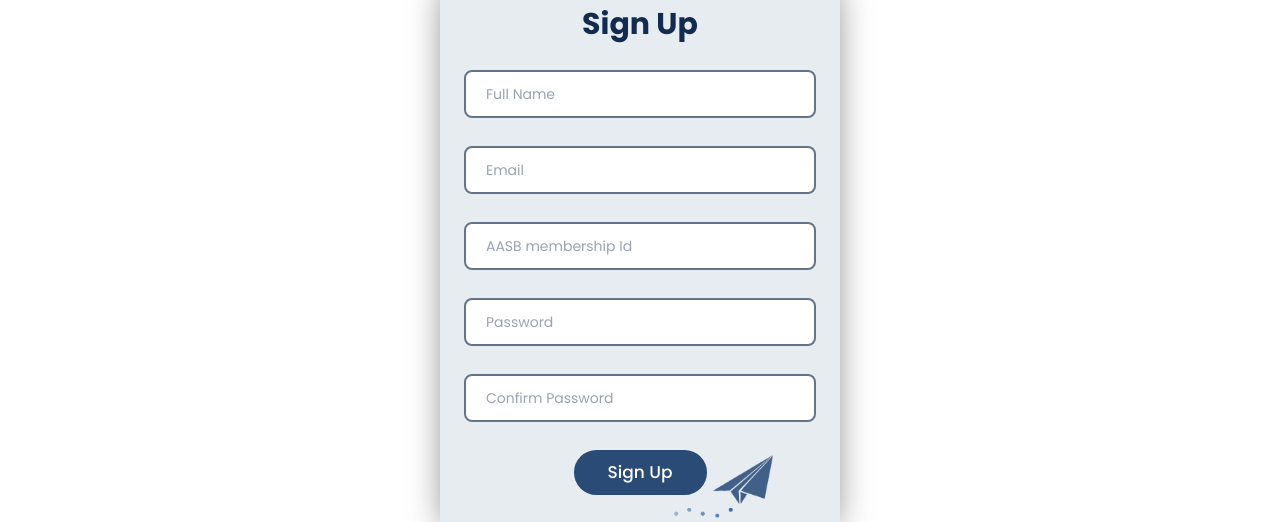
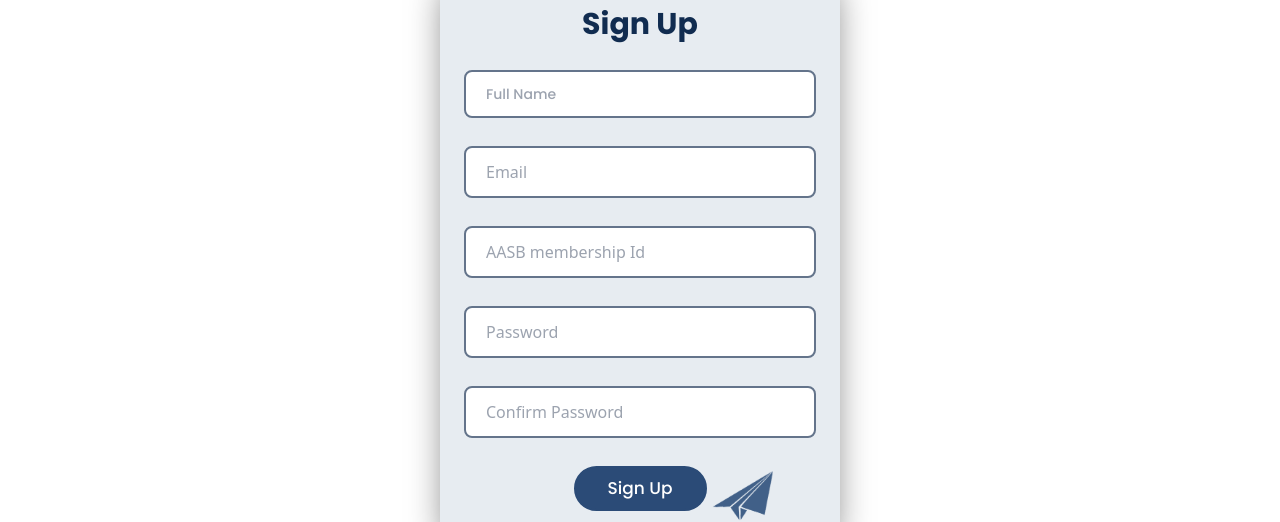
Before and after one commit to OmarMahin/AIAA-AUST-Student-Branch, a React (Vite) app: page /signup in a window 1280 px wide. Shown: the part 191-713 px from the top of the page. Built offline with nearby package versions, Linux system fonts and the light colour scheme; no server answers.

Commit message:
Login form size fixed and sign up font style updated

```diff
--- a/src/component/LoginForm.jsx
+++ b/src/component/LoginForm.jsx
@@ -92,8 +92,8 @@ const LoginForm = () => {
 	return (
 		<Container>
 
-			<div className='lg:mt-11 lg:w-[40%] mt-40 bg-[#E7ECF1] rounded-2xl mx-auto shadow-around shadow-black/60 relative overflow-hidden'>
-				<form>
+			<div className='lg:mt-11 lg:w-[40%] md:w-[60%] max-w-[400px] mt-40 bg-[#E7ECF1] rounded-2xl mx-auto shadow-around shadow-black/60 relative overflow-hidden'>
+				<form key={'login'}>
 					<Flex className={"flex flex-col items-center px-6 gap-6"}>
 						<h3 className='mx-auto mt-7 font-poppins font-bold text-darknest_blue text-3xl'>
 							Login
--- a/src/component/SignUpForm.jsx
+++ b/src/component/SignUpForm.jsx
@@ -168,15 +168,15 @@ const SignUpForm = () => {
 	return (
 		<Container>
 			<div className='lg:mt-11 lg:w-[40%] max-w-[400px] mt-40 bg-[#E7ECF1] rounded-2xl mx-auto shadow-around shadow-black/60 relative overflow-haasbIdden'>
-				<form key={'Sign-up-form'}>
+				<form key={'signup'}>
 					<Flex className={"flex flex-col items-center px-6 gap-7"}>
 						<h3 className='mx-auto mt-7 font-poppins font-bold text-darknest_blue text-3xl'>
 							Sign Up
 						</h3>
-						<div className='relative w-full'>
+						<div className='relative w-full font-poppins font-medium text-font-color text-sm'>
 							<input
 								type={"text"}
-								className='w-[100%] bg-white lg:py-3 py-3 lg:pl-5 px-4 rounded-lg border-2 border-slate-500 font-poppins font-regular text-sm'
+								className='w-[100%] bg-white lg:py-3 py-3 lg:pl-5 px-4 rounded-lg border-2 border-slate-500 '
 								placeholder={"Full Name"}
 								value={name}
 								onChange={nameInput}
@@ -188,7 +188,7 @@ const SignUpForm = () => {
 						<div className='relative w-full'>
 							<input
 								type={"email"}
-								className='w-[100%] bg-white lg:py-3 py-3 lg:pl-5 px-4 rounded-lg border-2 border-slate-500 font-poppins font-regular text-sm'
+								className='w-[100%] bg-white lg:py-3 py-3 lg:pl-5 px-4 rounded-lg border-2 border-slate-500 '
 								placeholder={"Email"}
 								value={email}
 								onChange={emailInput}
@@ -200,7 +200,7 @@ const SignUpForm = () => {
 						<div className='relative w-full'>
 							<input
 								type={"text"}
-								className='w-[100%] bg-white lg:py-3 py-3 lg:pl-5 px-4 rounded-lg border-2 border-slate-500 font-poppins font-regular text-sm'
+								className='w-[100%] bg-white lg:py-3 py-3 lg:pl-5 px-4 rounded-lg border-2 border-slate-500 '
 								placeholder={"AASB membership Id"}
 								value={aasbId}
 								onChange={aasbIdInput}
@@ -212,7 +212,7 @@ const SignUpForm = () => {
 						<div className='relative w-full'>
 							<input
 								type={showPassword ? "text" : "password"}
-								className='w-[100%] bg-white lg:py-3 py-3 lg:pl-5 px-4 rounded-lg border-2 border-slate-500 font-poppins font-regular text-sm'
+								className='w-[100%] bg-white lg:py-3 py-3 lg:pl-5 px-4 rounded-lg border-2 border-slate-500 '
 								placeholder={"Password"}
 								value={password}
 								onChange={passwordInput}
@@ -234,7 +234,7 @@ const SignUpForm = () => {
 						<div className='relative w-full'>
 							<input
 								type={showConfirmPassword ? "text" : "password"}
-								className='w-[100%] bg-white lg:py-3 py-3 lg:pl-5 px-4 rounded-lg border-2 border-slate-500 font-poppins font-regular text-sm'
+								className='w-[100%] bg-white lg:py-3 py-3 lg:pl-5 px-4 rounded-lg border-2 border-slate-500 '
 								placeholder={"Confirm Password"}
 								value={confirmPassword}
 								onChange={conformPasswordInput}
```
